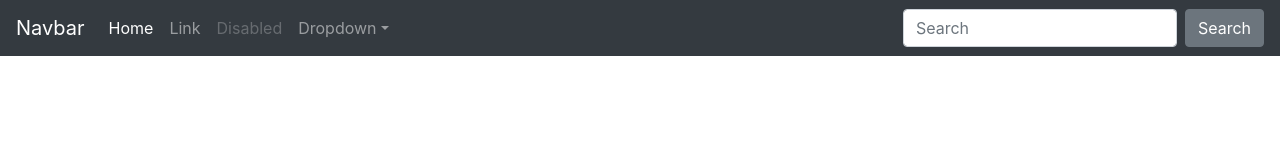
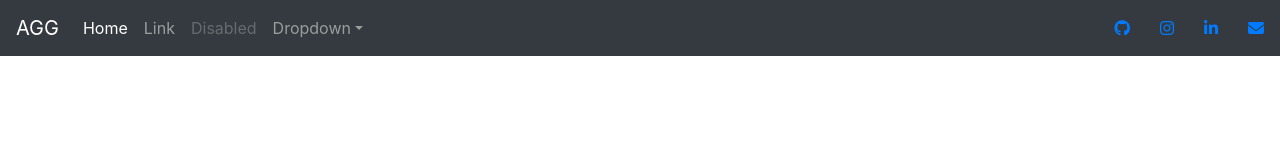
Before and after one commit to pepsamo/myPortfolio, a plain HTML site: page index.html in a window 1280 px wide. Drawn offline with nearby package versions, Linux system fonts and the light colour scheme.

Commit message:
Add social link

```diff
--- a/index.html
+++ b/index.html
@@ -9,12 +9,16 @@
       <meta name="keywords" content="frontEnd, developer, junior" />
       <meta name="robots" content="all" />
       <title>Amoruso Front End Developer</title>
+      <!--Reset stylesheet -->
+      <link rel="stylesheet" type="text/css" href="style/reset.css" />
     <!--  Bootsrap CSS -->
     <link rel="stylesheet" href="https://stackpath.bootstrapcdn.com/bootstrap/4.3.1/css/bootstrap.min.css" integrity="sha384-ggOyR0iXCbMQv3Xipma34MD+dH/1fQ784/j6cY/iJTQUOhcWr7x9JvoRxT2MZw1T" crossorigin="anonymous">
+    <!-- My style-->
+    <link rel="stylesheet"  type ="text/css" href="style/style.css">
   </head>
   <body>
-    <nav class="navbar navbar-expand-md navbar-dark bg-dark fixed-top">
-  <a class="navbar-brand" href="#">Navbar</a>
+    <nav class="navbar fixed-top navbar-expand-md navbar-dark bg-dark fixed-top">
+  <a class="navbar-brand" href="#">AGG</a>
   <button class="navbar-toggler" type="button" data-toggle="collapse" data-target="#navbarsExampleDefault" aria-controls="navbarsExampleDefault" aria-expanded="false" aria-label="Toggle navigation">
     <span class="navbar-toggler-icon"></span>
   </button>
@@ -39,10 +43,17 @@
         </div>
       </li>
     </ul>
-    <form class="form-inline my-2 my-lg-0">
+    <div class="row">
+        <div class="col"><a href="https://github.com/pepsamo" target="_blank"><i class="fab fa-github"></i></a></div>
+        <div class="col"><a href="https://www.instagram.com/peps_amo/" target="_blank"><i class="fab fa-instagram"></i></a></div>
+          <div class="col"><a href="https://www.linkedin.com/in/giuseppe-giovanni-amoruso-a36926158/" target="_blank"><i class="fab fa-linkedin-in"></i></a></div>
+          <div class="col"><a href="mailto:giuseppegiovanni.amoruso@gmail.com" target="_blank"><i class="fas fa-envelope"></i></a></div>
+    </div>
+    <!--<form class="form-inline my-2 my-lg-0">
       <input class="form-control mr-sm-2" type="text" placeholder="Search" aria-label="Search">
       <button class="btn btn-secondary my-2 my-sm-0" type="submit">Search</button>
-    </form>
+    </form>-->
+
   </div>
 </nav>
 
@@ -55,5 +66,7 @@
 <script src="https://code.jquery.com/jquery-3.3.1.slim.min.js" integrity="sha384-q8i/X+965DzO0rT7abK41JStQIAqVgRVzpbzo5smXKp4YfRvH+8abtTE1Pi6jizo" crossorigin="anonymous"></script>
 <script src="https://cdnjs.cloudflare.com/ajax/libs/popper.js/1.14.7/umd/popper.min.js" integrity="sha384-UO2eT0CpHqdSJQ6hJty5KVphtPhzWj9WO1clHTMGa3JDZwrnQq4sF86dIHNDz0W1" crossorigin="anonymous"></script>
 <script src="https://stackpath.bootstrapcdn.com/bootstrap/4.3.1/js/bootstrap.min.js" integrity="sha384-JjSmVgyd0p3pXB1rRibZUAYoIIy6OrQ6VrjIEaFf/nJGzIxFDsf4x0xIM+B07jRM" crossorigin="anonymous"></script>
+<!-- Font Awesome-->
+<script src="https://kit.fontawesome.com/692c294db6.js"></script>
 </body>
 </html>
```
Also changed, not shown: 1 other file. Lines whose indentation alone changed are shown as unchanged.
